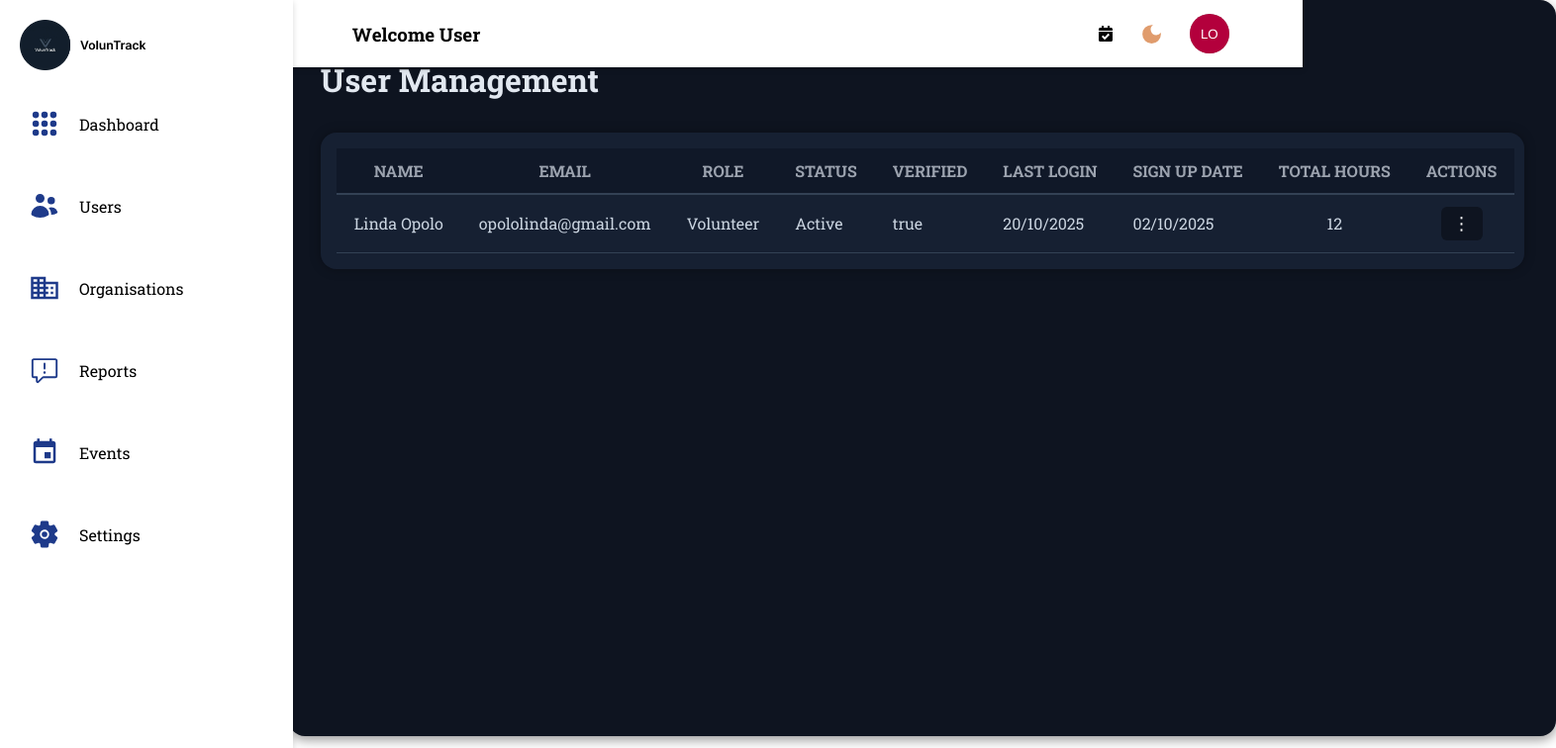
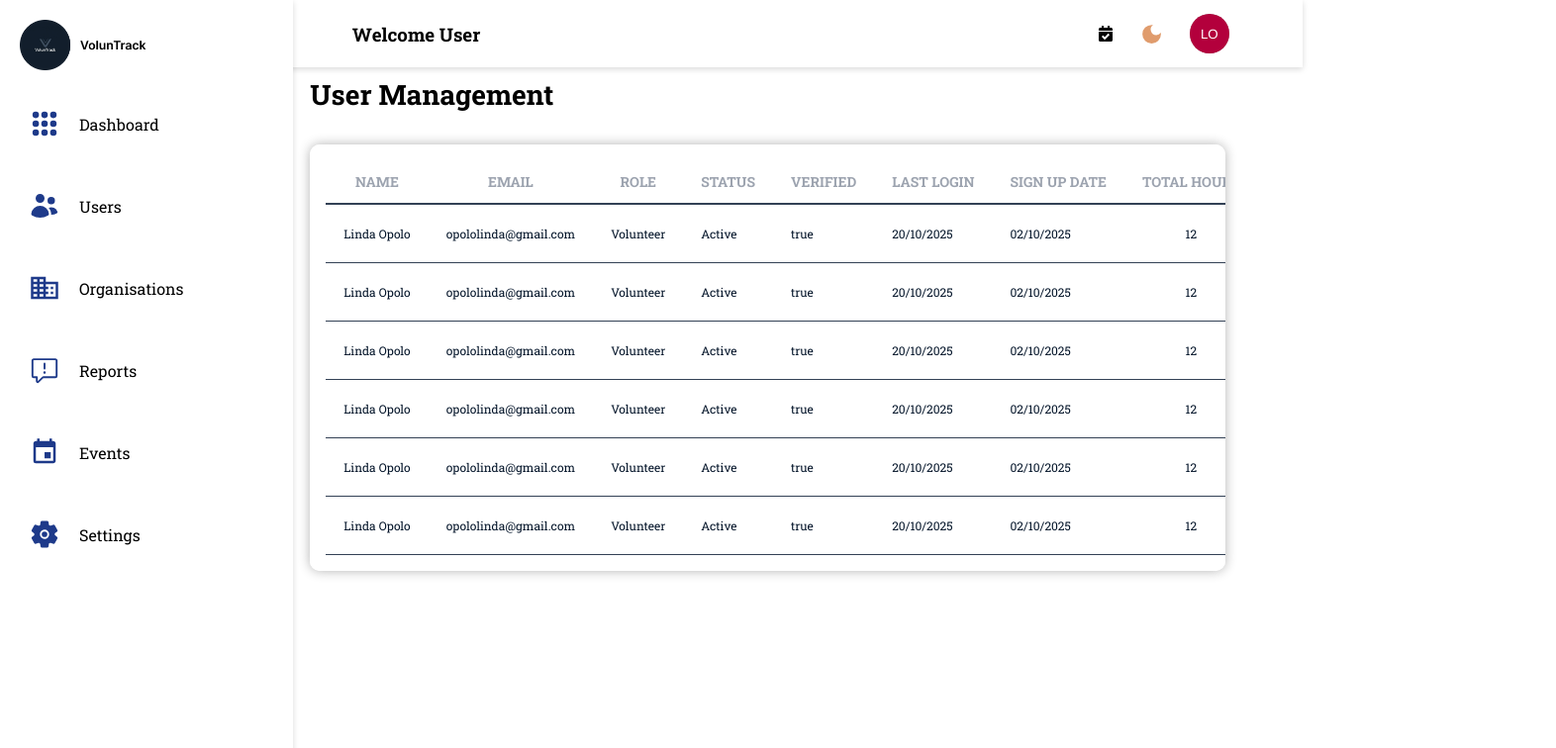
Before and after one commit to mbk-strath/VolunTrack, a React (Vite) app in the folder frontend/: page /dashboard-admin/users in a window 1280 px wide. Shown: the top 756 px of the page at 99% size, 1572 px wide, since content can reach past the window. Built offline with nearby package versions, Linux system fonts and the light colour scheme; the HTML template or start-up script is replaced by a standard one; a web font is replaced by a local one.

Commit message:
Added more styling on AdminUsers

```diff
--- a/frontend/src/pages/admin/AdminUsers.jsx
+++ b/frontend/src/pages/admin/AdminUsers.jsx
@@ -4,6 +4,52 @@ import "../../styles/admin/users.css";
 const AdminUsers = () => {
   const users = [
     {
+      name: "Linda Opolo",
+      email: "opololinda@gmail.com",
+      role: "Volunteer",
+      status: "Active",
+      verified: "true",
+      lastLogin: "20/10/2025",
+      signUpDate: "02/10/2025",
+      totalHours: 12,
+    },
+       {
+      name: "Linda Opolo",
+      email: "opololinda@gmail.com",
+      role: "Volunteer",
+      status: "Active",
+      verified: "true",
+      lastLogin: "20/10/2025",
+      signUpDate: "02/10/2025",
+      totalHours: 12,
+    },   {
+      name: "Linda Opolo",
+      email: "opololinda@gmail.com",
+      role: "Volunteer",
+      status: "Active",
+      verified: "true",
+      lastLogin: "20/10/2025",
+      signUpDate: "02/10/2025",
+      totalHours: 12,
+    },   {
+      name: "Linda Opolo",
+      email: "opololinda@gmail.com",
+      role: "Volunteer",
+      status: "Active",
+      verified: "true",
+      lastLogin: "20/10/2025",
+      signUpDate: "02/10/2025",
+      totalHours: 12,
+    },   {
+      name: "Linda Opolo",
+      email: "opololinda@gmail.com",
+      role: "Volunteer",
+      status: "Active",
+      verified: "true",
+      lastLogin: "20/10/2025",
+      signUpDate: "02/10/2025",
+      totalHours: 12,
+    },   {
       name: "Linda Opolo",
       email: "opololinda@gmail.com",
       role: "Volunteer",
--- a/frontend/src/styles/admin/users.css
+++ b/frontend/src/styles/admin/users.css
@@ -1,36 +1,38 @@
 .UsersPage {
-  padding: 32px;
-  background-color: #0e1420;
+  padding-top:5%;
   color: #f1f5f9;
   border-radius: 16px;
-  box-shadow: 0 4px 12px rgba(0, 0, 0, 0.4);
   flex: 1;
-  min-height: 85vh;
+  min-height: 95vh;
+  padding-left:2%;
 }
 
 /* Title */
 .page-title {
-  font-size: 32px;
+  font-size: 28px;
   font-weight: 700;
-  color: #e2e8f0;
+  color: black;
   margin-bottom: 32px;
 }
 
 /* Table container */
 .table-container {
   overflow-x: auto;
-  background-color: #162032;
   border-radius: 16px;
+  padding: 16px;
+  width:85%;
   box-shadow: 0 0 12px rgba(0, 0, 0, 0.3);
-  padding: 16px;
+  background-color: #fff;
+  border-radius: 10px;
 }
 
 /* Table */
 .users-table {
-  width: 100%;
   border-collapse: collapse;
-  font-size: 16px;
-  color: #cbd5e1;
+  font-size: 12px;
+  color: #031429;
+
+
 }
 
 .users-table th,
@@ -42,10 +44,9 @@
 .users-table th {
   text-transform: uppercase;
   font-weight: 700;
-  font-size: 16px;
+  font-size: 14px;
   color: #9ca3af;
   border-bottom: 2px solid #334155;
-  background-color: #101828;
 }
 
 .users-table tbody tr {
@@ -54,7 +55,7 @@
 }
 
 .users-table tbody tr:hover {
-  background-color: #1c2a40;
+  background-color: #d4d8df;
 }
 
 .text-center {
@@ -124,3 +125,8 @@
     font-size: 16px;
   }
 }
+
+.UsersPage.dark-mode {
+  background-color: #0f0f0f;
+  color: #ffffff;
+}
```
